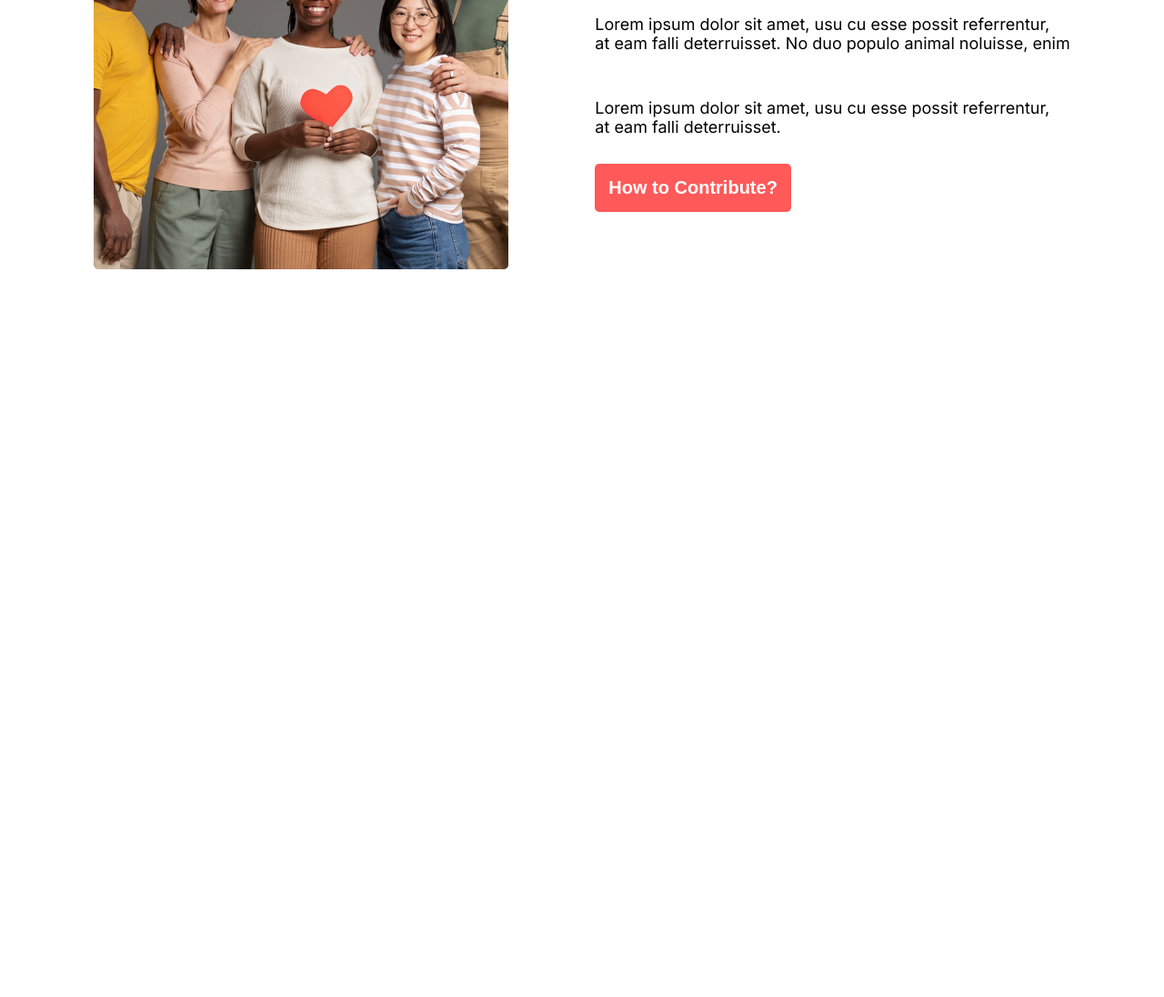
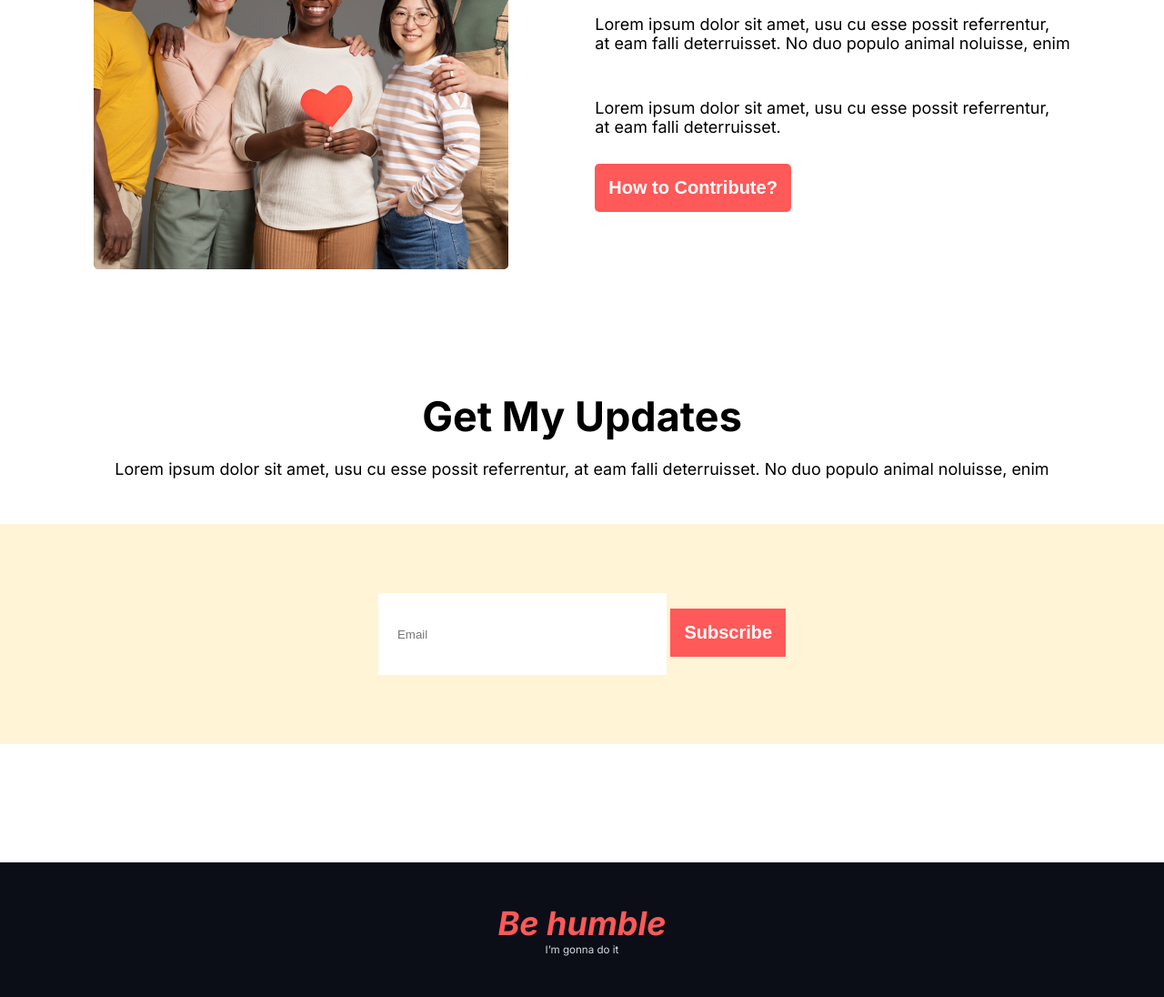
Before and after one commit to nazmul5675/donate-today-main-000, a plain HTML site: page index.html in a window 1280 px wide. Shown: the part 2686-3782 px from the top of the page at 91% size. Before the commit the page ends 2986 px from the top, so only its background shows below. Drawn offline with Linux system fonts and the light colour scheme.

Commit message:
footer updated

```diff
--- a/index.html
+++ b/index.html
@@ -107,6 +107,26 @@
 
 
     </section>
+    <!-- update -->
+    <section>
+        <div class="update-text">
+            <h1>Get My Updates</h1>
+            <p>Lorem ipsum dolor sit amet, usu cu esse possit referrentur, at eam falli deterruisset. No duo populo
+                animal noluisse, enim</p>
+        </div>
+        <div class="update-input">
+            <input type="text" placeholder="Email">
+            <button class="update-input-btn">
+                Subscribe
+            </button>
+        </div>
+    </section>
+
+    <footer>
+        <h1><i>Be humble</i></h1>
+        <p>I’m gonna do it</p>
+    </footer>
+
 </body>
 
 </html>
--- a/style.css
+++ b/style.css
@@ -215,6 +215,72 @@ body {
     margin-bottom: 30px;
 }
 
+/* update */
+.update-text {
+    text-align: center;
+    margin-top: 130px;
+    margin-bottom: 50px;
+}
+
+.update-text h1 {
+    font-weight: 700px;
+    font-size: 2.8125rem;
+    margin-bottom: 20px;
+}
+
+.update-text p {
+    font-weight: 400px;
+    font-size: 1.125rem;
+}
+
+.update-input {
+    background: rgba(255, 244, 214, 1);
+    padding: 76px 194px;
+    margin-bottom: 130px;
+    text-align: center;
+}
+
+.update-input input {
+    padding: 20px;
+    height: 48px;
+    width: 275px;
+    border: none;
+    border: .5px solid transparent
+}
+
+.update-input input:focus {
+    border: .5px solid transparent;
+}
+
+.update-input-btn {
+    background-color: rgba(255, 89, 89, 1);
+    color: white;
+    border: none;
+    font-size: 1.25rem;
+    font-weight: 600;
+    padding: 15px;
+    cursor: pointer;
+}
+
+
+/* footer */
+footer {
+    background: rgba(11, 13, 23, 1);
+    text-align: center;
+    padding-top: 45px;
+    padding: 45px;
+}
+
+footer h1 {
+    font-size: 2.25rem;
+    color: rgba(255, 89, 89, 1);
+}
+
+footer p {
+    font-size: .725rem;
+    color: rgba(217, 219, 225, 1);
+}
+
 
 
 @media only screen and (max-width:576px) {
```
